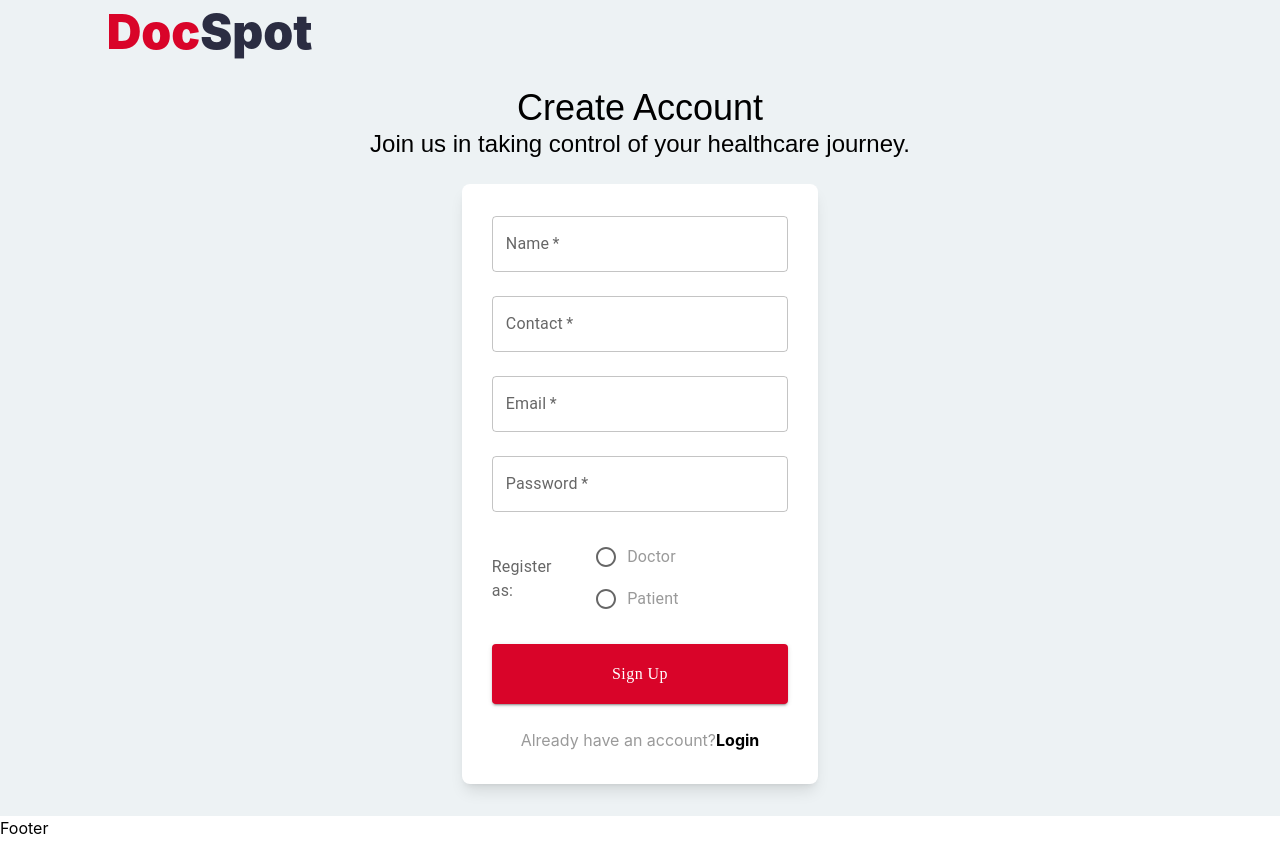
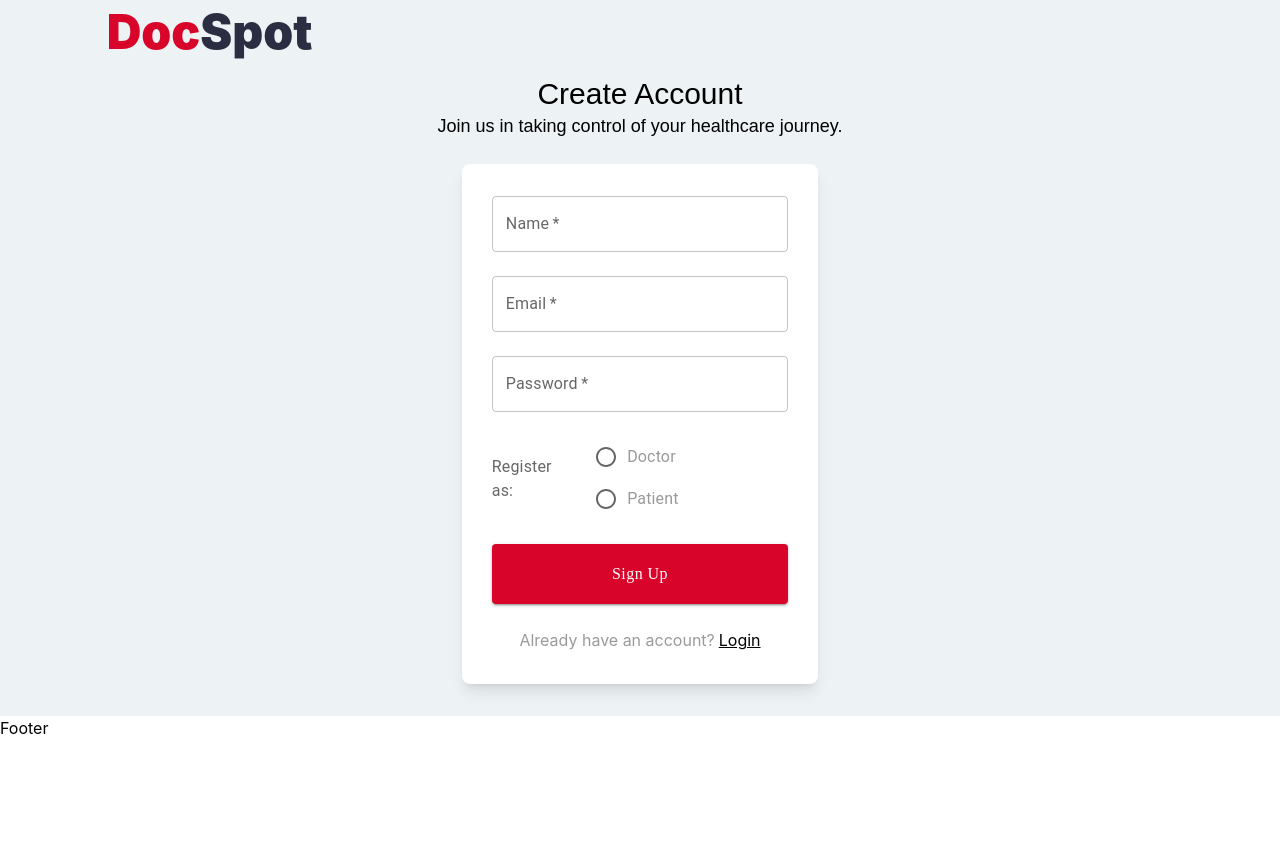
Before and after one commit to nune-pavan/DocSpot-Seamless-Appointment-Booking-for-Health, a React (Create React App) app in the folder Client/: page /signup in a window 1280 px wide. After the commit the page ends 800 px from the top, so only its background shows below. Built offline with nearby package versions, Linux system fonts and the light colour scheme.

Commit message:
Login and Signup UI fixed

```diff
--- a/Client/src/components/Login.js
+++ b/Client/src/components/Login.js
@@ -30,7 +30,7 @@ const [password, setPassword] = useState("")
             Doc<span className="text-webnavyblue">Spot</span>
           </h1>
         </div>
-        <div className="flex flex-col items-center pt-6">
+        <div className="flex flex-col items-center pt-3">
           <p className="font-IBM text-2xl">
             Your Health, Your Time, Your Doctor
           </p>
--- a/Client/src/components/Signup.js
+++ b/Client/src/components/Signup.js
@@ -5,20 +5,19 @@ import { useState } from "react";
 import TextField from "@mui/material/TextField";
 import Button from "@mui/material/Button";
 import { styled } from "@mui/material/styles";
-import Radio from '@mui/material/Radio';
-import RadioGroup from '@mui/material/RadioGroup';
-import FormControlLabel from '@mui/material/FormControlLabel';
-import FormControl from '@mui/material/FormControl';
-import FormLabel from '@mui/material/FormLabel';
+import Radio from "@mui/material/Radio";
+import RadioGroup from "@mui/material/RadioGroup";
+import FormControlLabel from "@mui/material/FormControlLabel";
+import FormControl from "@mui/material/FormControl";
+import FormLabel from "@mui/material/FormLabel";
 import Divider from "@mui/material/Divider";
 import Link from "@mui/material/Link";
 import Footer from "./Footer";
 
 const Signup = () => {
   const [name, setName] = useState("");
-    const [contact, setContact] = useState("");
   const [email, setEmail] = useState("");
-    const [password, setPassword] = useState("")
+  const [password, setPassword] = useState("");
   const [role, setRole] = useState("");
 
   return (
@@ -29,11 +28,11 @@ const Signup = () => {
             Doc<span className="text-webnavyblue">Spot</span>
           </h1>
         </div>
-        <div className="flex flex-col items-center pt-6">
-          <h2 className="font-IBM text-4xl">
-            Create Account
-          </h2>
-          <p className="font-IBM text-2xl">Join us in taking control of your healthcare journey.</p>
+        <div className="flex flex-col items-center pt-3">
+          <h2 className="font-IBM text-3xl font-medium">Create Account</h2>
+          <p className="font-IBM text-lg">
+            Join us in taking control of your healthcare journey.
+          </p>
         </div>
         <div className="flex flex-col self-center justify-center items-center bg-white shadow-lg w-1/3 py-8 mt-6 mb-8 rounded-lg text-webgrey">
           <form className="flex flex-col w-5/6 gap-6">
@@ -44,17 +43,7 @@ const Signup = () => {
               variant="outlined"
               required
               value={name}
-              onChange={e=>setName(e.target.value)}
-            />
-            <TextField
-              id="contact"
-              type="text"
-              label="Contact"
-              pattern='[0-9]{10}'
-              variant="outlined"
-              required
-              value={contact}
-              onChange={e=>setContact(e.target.value)}
+              onChange={(e) => setName(e.target.value)}
             />
             <TextField
               id="email"
@@ -63,7 +52,7 @@ const Signup = () => {
               variant="outlined"
               required
               value={email}
-              onChange={e=>setEmail(e.target.value)}
+              onChange={(e) => setEmail(e.target.value)}
             />
             <TextField
               type="password"
@@ -73,33 +62,43 @@ const Signup = () => {
               variant="outlined"
               required
               value={password}
-              onChange={e=>setPassword(e.target.value)}
+              onChange={(e) => setPassword(e.target.value)}
             />
 
             <FormControl>
               <div className="flex flex-row items-center justify-center gap-5">
-            <div><FormLabel id="demo-row-radio-buttons-group-label">Register as:</FormLabel></div>
+                <div>
+                  <FormLabel id="demo-row-radio-buttons-group-label">
+                    Register as:
+                  </FormLabel>
+                </div>
                 <div>
                   <RadioGroup
                     row
                     aria-labelledby="demo-row-radio-buttons-group-label"
                     name="row-radio-buttons-group"
                   >
-        <FormControlLabel value="doctor" control={<Radio />} label="Doctor" />
-        <FormControlLabel value="patient" control={<Radio />} label="Patient" />
+                    <FormControlLabel
+                      value="doctor"
+                      control={<Radio />}
+                      label="Doctor"
+                    />
+                    <FormControlLabel
+                      value="patient"
+                      control={<Radio />}
+                      label="Patient"
+                    />
                   </RadioGroup>
                 </div>
               </div>
             </FormControl>
 
-
             <SignupButton variant="contained">Sign Up</SignupButton>
-            <div className="flex flex-row text-center justify-center">
+            <div className="flex flex-row gap-1 text-center justify-center">
               <div> Already have an account? </div>
-           <div className="text-black font-bold">
+              <div className="text-black">
                 <Link
                   href="/login"
-              underline="none"
                   className="self-center text-webgrey"
                   color="inherit"
                 >
@@ -107,23 +106,21 @@ const Signup = () => {
                 </Link>
               </div>
             </div>
-
           </form>
         </div>
       </div>
       <Footer />
     </div>
-
   );
 };
 
 const SignupButton = styled(Button)(({ theme }) => ({
   backgroundColor: "#D90429",
   "&:hover": {
-    backgroundColor: "#8D99AE",
+    backgroundColor: "#EF233C",
   },
   "&:active": {
-    backgroundColor: "#8D99AE",
+    backgroundColor: "#EF233C",
   },
   textTransform: "none",
   fontFamily: "IBM Plex Sans",
```
Lines whose indentation alone changed are shown as unchanged.
